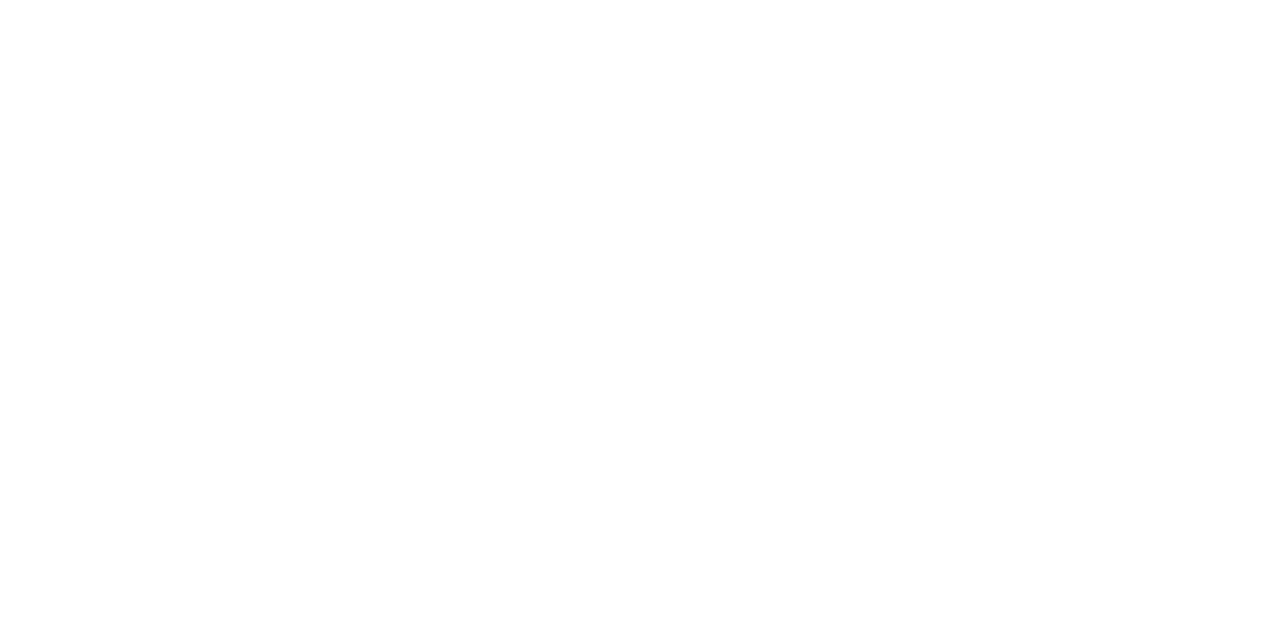
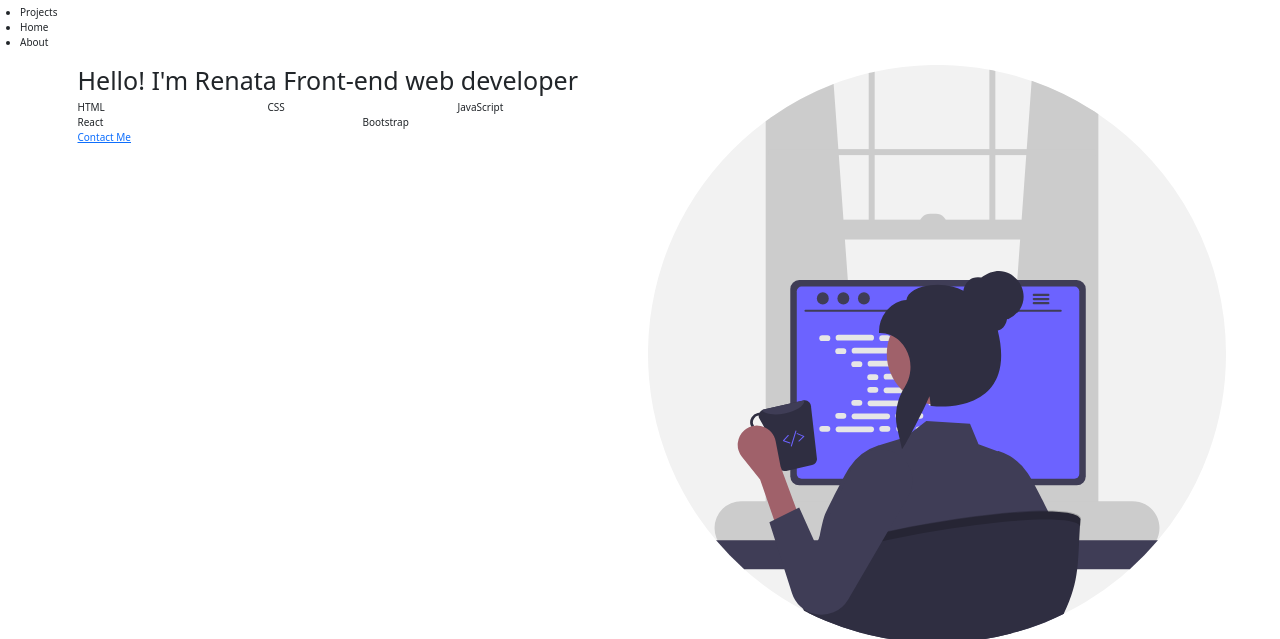
Before and after one commit to An-Renata/portfolio-project, a plain HTML site: page index.html in a window 1280 px wide. Shown: the top 639 px of the page. Drawn offline with nearby package versions, Linux system fonts and the light colour scheme.

Commit message:
initial HTML structure

```diff
--- a/index.html
+++ b/index.html
@@ -3,6 +3,10 @@
   <head>
     <meta charset="UTF-8" />
     <meta http-equiv="X-UA-Compatible" content="IE=edge" />
+    <meta
+      name="description"
+      content="Personal portfolio of my work about front-end development"
+    />
     <meta name="viewport" content="width=device-width, initial-scale=1.0" />
     <link rel="stylesheet" href="src/styles.css" />
     <script defer src="src/script.js"></script>
@@ -13,7 +17,67 @@
       integrity="sha384-GLhlTQ8iRABdZLl6O3oVMWSktQOp6b7In1Zl3/Jr59b6EGGoI1aFkw7cmDA6j6gD"
       crossorigin="anonymous"
     />
+    <!-- google font -->
+    <link rel="preconnect" href="https://fonts.googleapis.com" />
+    <link rel="preconnect" href="https://fonts.gstatic.com" crossorigin />
+    <link
+      href="https://fonts.googleapis.com/css2?family=Comic+Neue:wght@300&family=Poppins:wght@400;600;700&family=Source+Code+Pro:wght@300&display=swap"
+      rel="stylesheet"
+    />
+    <!-- font awesome -->
+    <script
+      src="https://kit.fontawesome.com/91ebfada51.js"
+      crossorigin="anonymous"
+    ></script>
     <title>Portfolio-project-Renata</title>
   </head>
-  <body></body>
+  <body>
+    <header class="heading">
+      <nav class="navbar">
+        <ul class="nav-lists">
+          <li class="nav-list">Projects</li>
+          <li class="nav-list">Home</li>
+          <li class="nav-list">About</li>
+        </ul>
+      </nav>
+    </header>
+    <main>
+      <div class="container">
+        <div class="row">
+          <div class="col-6">
+            <h1 class="heading-hero">
+              Hello! <span class="name">I'm Renata</span>
+              <span class="description">Front-end web developer</span>
+            </h1>
+            <div class="row row-skills">
+              <div class="col-4"><span class="skill-html">HTML</span></div>
+              <div class="col-4"><span class="skill-CSS">CSS</span></div>
+              <div class="col-4">
+                <span class="skill-javascript">JavaScript</span>
+              </div>
+              <div class="col-6"><span class="skill-react">React</span></div>
+              <div class="col-6">
+                <span class="skill-bootstrap">Bootstrap</span>
+              </div>
+            </div>
+            <a href="mailto:renata.andriusiene@gmail.com" class="btn-contact"
+              >Contact Me</a
+            >
+          </div>
+          <div class="col-6">
+            <img
+              src="coding.svg"
+              alt="coding girl illustration"
+              class="hero-img"
+            />
+          </div>
+        </div>
+      </div>
+      <aside class="contact-link">
+        <i class="fa-brands fa-square-instagram"></i>
+        <i class="fa-brands fa-linkedin"></i>
+        <i class="fa-brands fa-square-github"></i>
+      </aside>
+    </main>
+  </body>
 </html>
--- a/src/styles.css
+++ b/src/styles.css
@@ -0,0 +1,15 @@
+/* font-family: 'Comic Neue', cursive;
+font-family: 'Poppins', sans-serif;
+font-family: 'Source Code Pro', monospace; */
+
+* {
+  margin: 0;
+  padding: 0;
+  box-sizing: border-box;
+}
+html {
+  font-size: 62.5%;
+}
+/* body {
+  font-size: 1.6rem;
+} */
```
Also changed, not shown: coding.svg (added).
